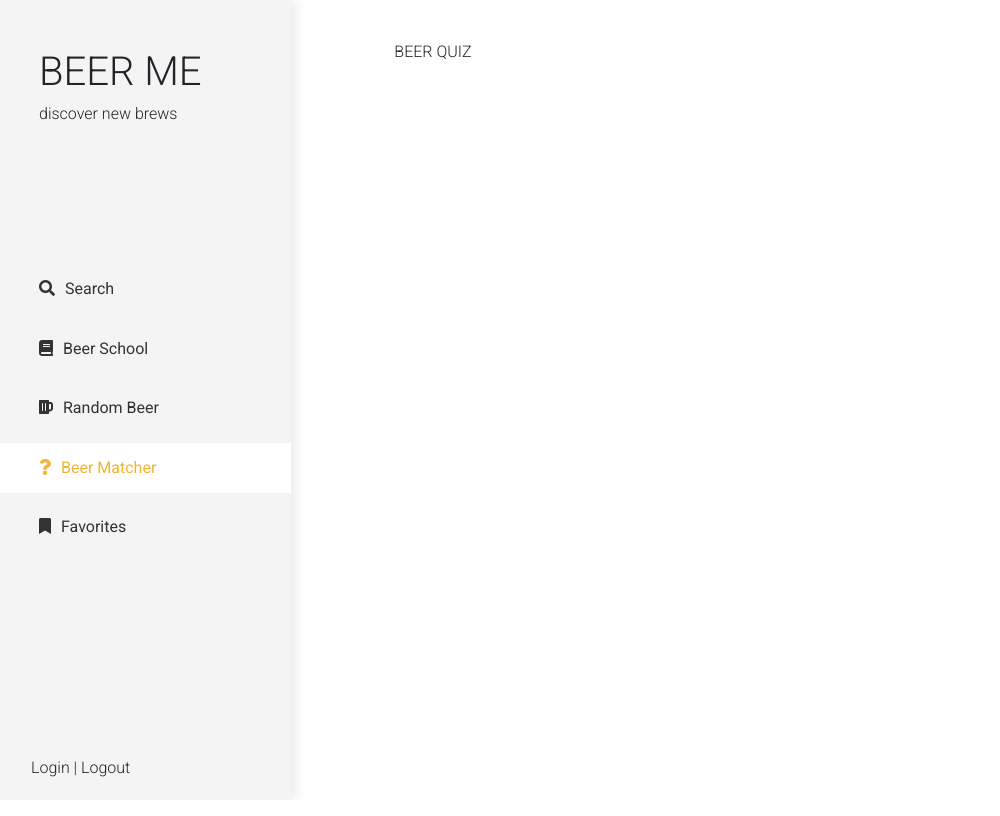
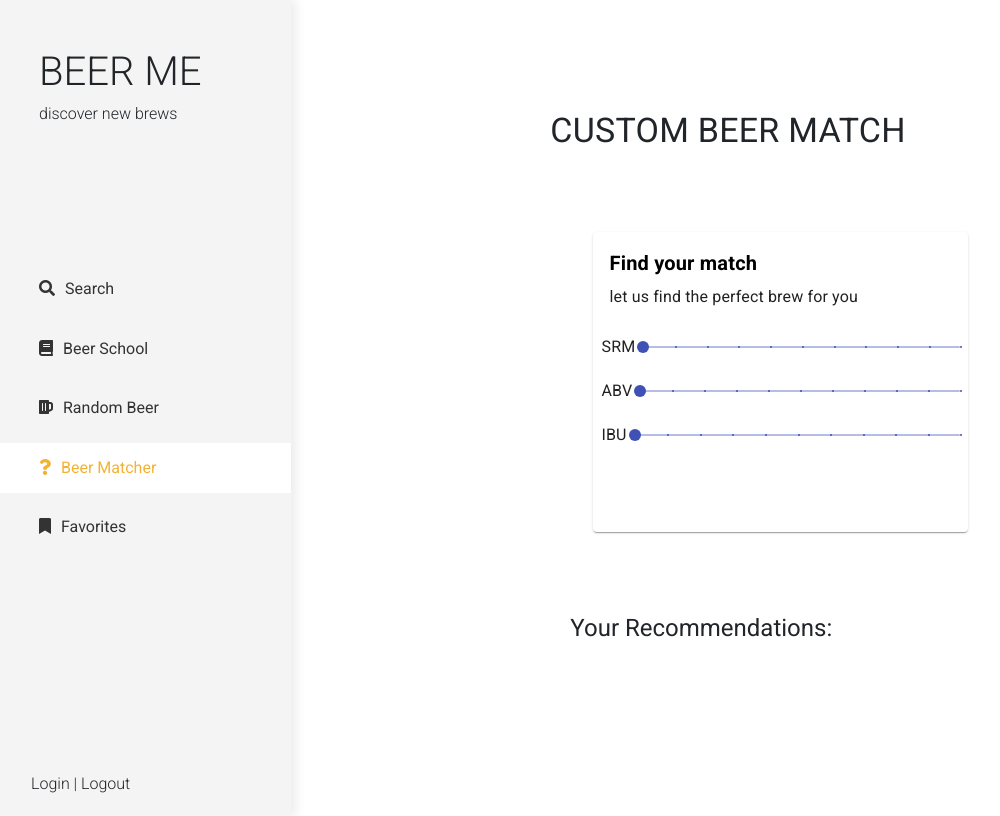
Before and after one commit to destinyfsetzer/beer-me-app, a React (Create React App) app: page /match in a window 1280 px wide. Shown: the whole page, without its empty margins (9-1009 px from the left). Built offline with nearby package versions, Linux system fonts and the light colour scheme; no server answers.

Commit message:
added and began working on beer matching component

```diff
--- a/src/components/Match.js
+++ b/src/components/Match.js
@@ -1,10 +1,176 @@
-import { Container } from "@material-ui/core";
-import React, { Component } from "react";
+// import { Container } from "@material-ui/core";
+import React from "react";
+import {
+  makeStyles,
+  Card,
+  CardActions,
+  CardContent,
+  Typography,
+  Slider,
+  Box,
+} from "@material-ui/core";
 
-class Match extends Component {
-  render() {
-    return <Container>BEER QUIZ</Container>;
-  }
+const useStyles = makeStyles({
+  root: {
+    width: 375,
+    height: 300,
+    minWidth: 250,
+  },
+  bullet: {
+    display: "inline-block",
+    margin: "0 2px",
+    transform: "scale(0.8)",
+  },
+  title: {
+    fontSize: 20,
+    fontWeight: "bold",
+    color: "black",
+  },
+  pos: {
+    marginBottom: 12,
+  },
+  formControl: {
+    minWidth: 260,
+  },
+  textAlign: {
+    margin: "100px 200px",
+  },
+});
+
+export default function Match() {
+  const classes = useStyles();
+  const [state, setState] = React.useState({
+    checkedA: true,
+    checkedB: true,
+  });
+  const [value, setValue] = React.useState("");
+  const [quality, setQuality] = React.useState(2);
+  const [notification, setNotification] = React.useState({
+    switch: "",
+    slider: "",
+    select: "",
+  });
+
+  // const handleOnlineChange = (event) => {
+  //   setState({ ...state, [event.target.name]: event.target.checked });
+  //   if (!event.target.checked) {
+  //     setNotification({
+  //       ...notification,
+  //       switch:
+  //         "Your application is offline. You won't be able to share or stream music to other devices.",
+  //     });
+  //   } else {
+  //     setNotification({ ...notification, switch: "" });
+  //   }
+  // };
+
+  const handleVolChange = (event, newValue) => {
+    setValue(newValue);
+    if (newValue > 79) {
+      setNotification({
+        ...notification,
+        slider:
+          "Listening to music at a high volume could cause long-term hearing loss.",
+      });
+    } else {
+      setNotification({ ...notification, slider: "" });
+    }
+  };
+
+  // const handleQualityChange = (event) => {
+  //   setQuality(event.target.value);
+  //   if (event.target.value === 1) {
+  //     setNotification({
+  //       ...notification,
+  //       select:
+  //         "Music quality is degraded. Increase quality if your connection allows it.",
+  //     });
+  //   } else {
+  //     setNotification({ ...notification, select: "" });
+  //   }
+  // };
+
+  return (
+    <div>
+      <Typography
+        variant="h4"
+        style={{ marginTop: 70, marginLeft: 180 }}
+        className={classes.userText}
+      >
+        CUSTOM BEER MATCH
+      </Typography>
+      <Box
+        component="span"
+        m={10}
+        display="flex "
+        flexWrap="wrap"
+        alignItems="center"
+        justifyContent="space-evenly"
+      >
+        <Card className={classes.root}>
+          <CardContent>
+            <Typography
+              className={classes.title}
+              color="textSecondary"
+              gutterBottom
+            >
+              Find your match
+            </Typography>
+            <Typography>let us find the perfect brew for you</Typography>
+          </CardContent>
+          <CardActions>
+            <Typography>SRM</Typography>
+            <Slider
+              Value={value}
+              aria-labelledby="discrete-slider"
+              valueLabelDisplay="auto"
+              onChange={handleVolChange}
+              step={10}
+              marks
+              min={0}
+              max={100}
+            />
+          </CardActions>
+          <CardActions>
+            <Typography>ABV</Typography>
+            <Slider
+              Value={value}
+              aria-labelledby="discrete-slider"
+              valueLabelDisplay="auto"
+              onChange={handleVolChange}
+              step={10}
+              marks
+              min={0}
+              max={100}
+            />
+          </CardActions>
+          <CardActions>
+            <Typography>IBU</Typography>
+            <Slider
+              Value={value}
+              aria-labelledby="discrete-slider"
+              valueLabelDisplay="auto"
+              onChange={handleVolChange}
+              step={10}
+              marks
+              min={0}
+              max={100}
+            />
+          </CardActions>
+        </Card>
+      </Box>
+      <Typography
+        variant="h5"
+        style={{ marginTop: 30 }}
+        className={classes.textAlign}
+      >
+        Your Recommendations:
+        <br />
+        <br />
+        <Typography>{notification.switch}</Typography>
+        <Typography>{notification.slider}</Typography>
+        <Typography>{notification.select}</Typography>
+      </Typography>
+    </div>
+  );
 }
-
-export default Match;
```
